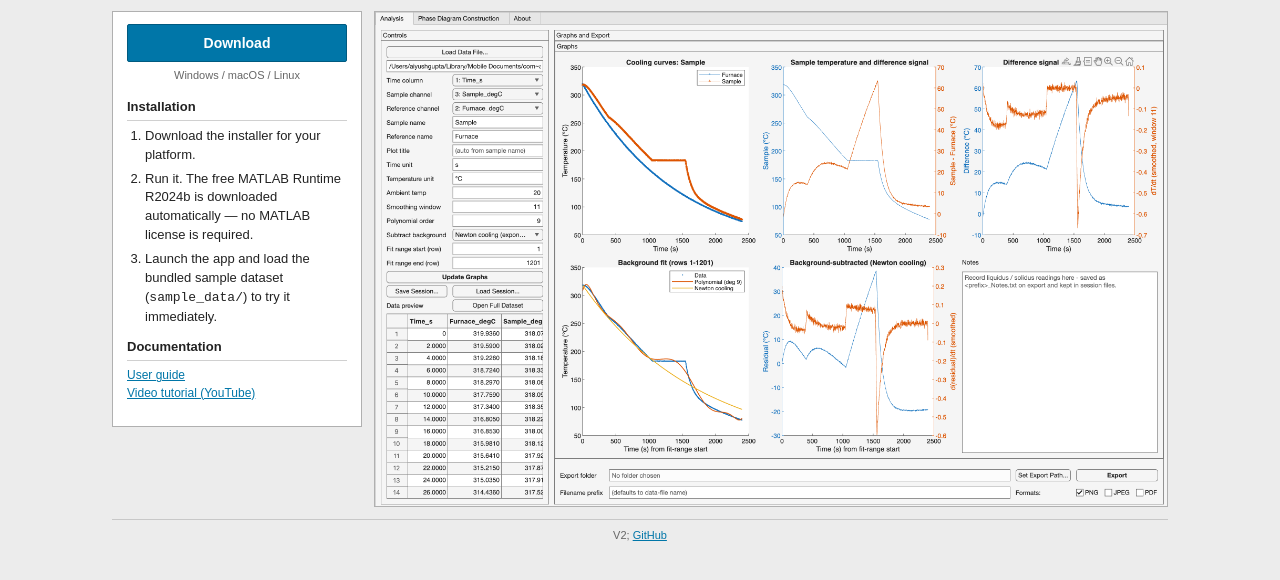
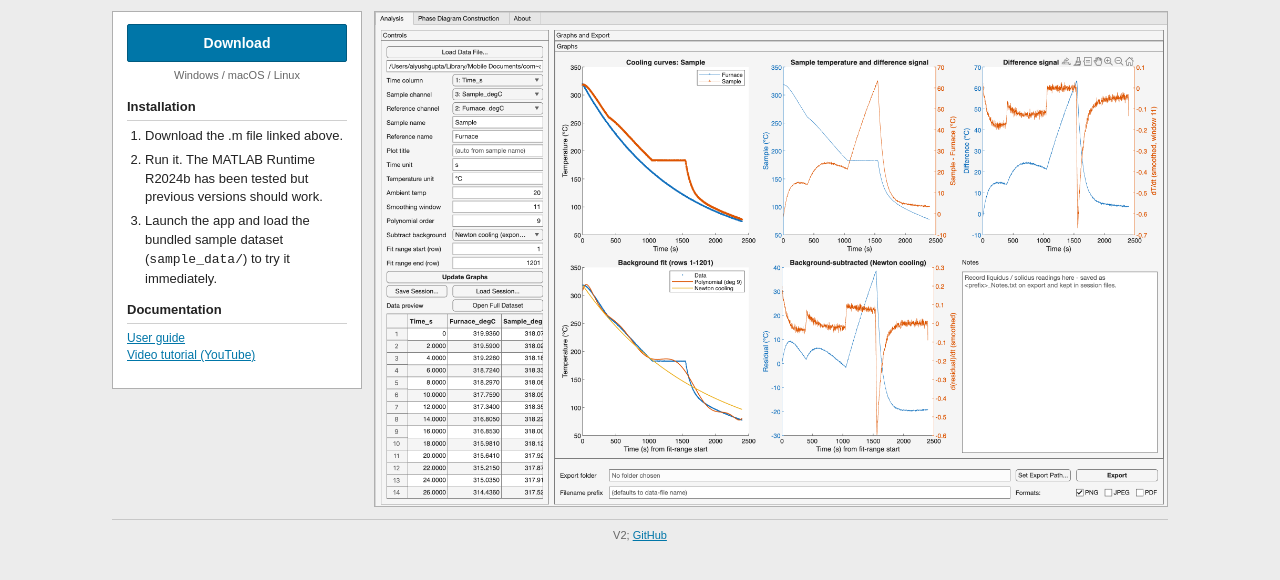
Before and after one commit to Aiyush-G/matlab-thermal-analysis---phase-diagram-reconstruction, a plain HTML site: page index.html in a window 1280 px wide. Shown: the part 96-676 px from the top of the page. Drawn offline with Linux system fonts and the light colour scheme.

Commit message:
Update installation instructions and documentation link

```diff
--- a/index.html
+++ b/index.html
@@ -118,16 +118,15 @@
 
       <h2>Installation</h2>
       <ol>
-        <li>Download the installer for your platform.</li>
-        <li>Run it. The free MATLAB Runtime R2024b is downloaded automatically
-            &mdash; no MATLAB license is required.</li>
+        <li>Download the .m file linked above.</li>
+        <li>Run it. The  MATLAB Runtime R2024b has been tested but previous versions should work.</li>
         <li>Launch the app and load the bundled sample dataset
             (<code>sample_data/</code>) to try it immediately.</li>
       </ol>
 
       <h2>Documentation</h2>
       <p class="small">
-        <a href="README.md">User guide</a><br>
+        <a href="https://github.com/Aiyush-G/matlab-thermal-analysis---phase-diagram-reconstruction/blob/main/README.md">User guide</a><br>
         <a href="https://www.youtube.com/watch?v=f68VU6RZ5Ls">Video tutorial (YouTube)</a>
       </p>
     </div>
```
